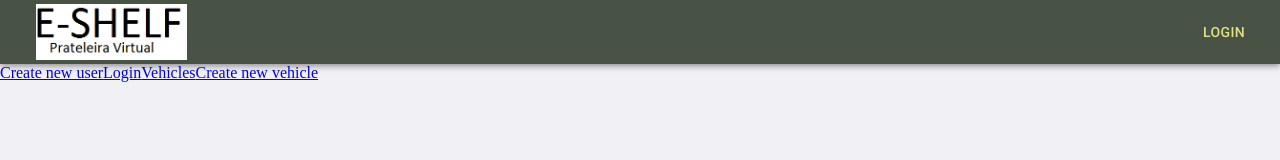
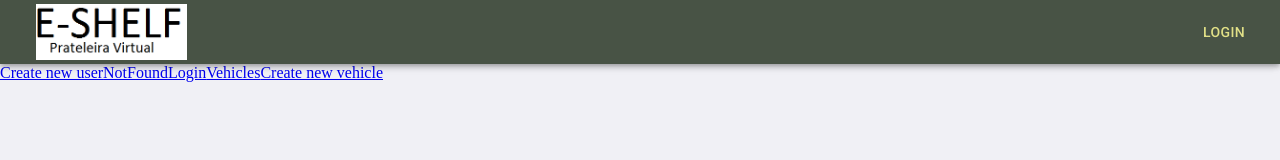
Before and after one commit to fduaibs/e-shelf, a React (Create React App) app in the folder frontend/: page / in a window 1280 px wide. Shown: the top 160 px of the page. Built offline with nearby package versions, Linux system fonts and the light colour scheme.

Commit message:
Added a no match route

```diff
--- a/frontend/src/components/Home/index.js
+++ b/frontend/src/components/Home/index.js
@@ -8,6 +8,9 @@ export default function Home() {
     <div className="home-container">
       <Link className="back-link" to="/users/new">
         Create new user
+      </Link>
+      <Link className="back-link" to="/users/news">
+        NotFound
       </Link>
       <Link className="back-link" to="/login">
         Login
--- /dev/null
+++ b/frontend/src/components/NotFound/index.js
@@ -0,0 +1,7 @@
+import React from 'react';
+
+export default function NotFound() {
+  return (
+    <p>Teste de not found</p>
+  );
+}
--- a/frontend/src/routes/routes.js
+++ b/frontend/src/routes/routes.js
@@ -4,6 +4,7 @@ import { BrowserRouter, Route, Switch } from 'react-router-dom';
 import { AuthProvider } from '../contexts/AuthContext';
 
 import PrivateRoute from './PrivateRoute';
+import AdminRoute from './AdminRoute';
 
 import NavBar from '../components/NavBar';
 import Home from '../components/Home';
@@ -11,6 +12,8 @@ import Login from '../components/Login';
 import Vehicles from '../components/Vehicles';
 import NewUser from '../components/NewUser';
 import NewVehicle from '../components/NewVehicle';
+import NotFound from '../components/NotFound';
+
 
 const Routes = () => {
   return (
@@ -21,8 +24,9 @@ const Routes = () => {
           <Route exact path="/" component={Home} />
           <Route exact path="/login" component={Login} />
           <Route exact path="/vehicles" component={Vehicles} />
-          <PrivateRoute exact path="/users/new" component={NewUser} />
           <PrivateRoute exact path="/vehicles/new" component={NewVehicle} />
+          <AdminRoute exact path="/users/new" component={NewUser} />
+          <Route patch="*" component={NotFound} />
         </Switch>
       </AuthProvider>
     </BrowserRouter>
```
